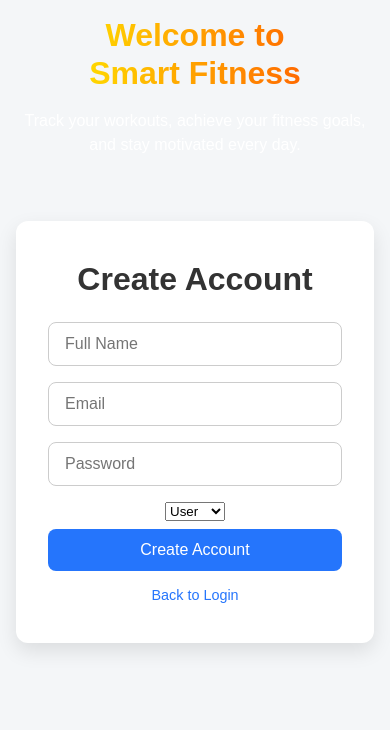
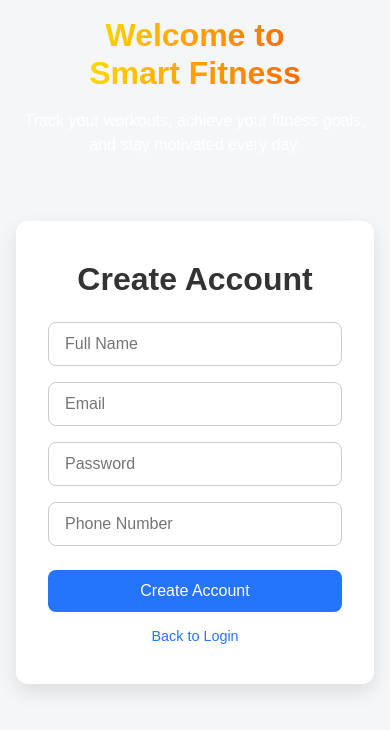
Before and after one commit to ShlokShrestha/GymPro-Fitness-Management-System, a React (Vite) app in the folder frontend/: page /signup in a window 390 px wide. Shown: the top 730 px of the page. Built offline with nearby package versions, Linux system fonts and the light colour scheme.

Commit message:
fix: added phone number field in signup

```diff
--- a/frontend/src/pages/auth/Signup.tsx
+++ b/frontend/src/pages/auth/Signup.tsx
@@ -9,6 +9,7 @@ export default function Signup() {
     email: "",
     password: "",
     role: "user",
+    phoneNumber: "",
   });
   const navigate = useNavigate();
 
@@ -47,17 +48,17 @@ export default function Signup() {
           required
           onChange={(e) => setForm({ ...form, password: e.target.value })}
         />
-        <select
-          value={form.role}
-          onChange={(e) => setForm({ ...form, role: e.target.value })}
-        >
-          <option value="user">User</option>
-          <option value="admin">Admin</option>
-        </select>
+        <input
+          type="text"
+          placeholder="Phone Number"
+          value={form.phoneNumber}
+          required
+          onChange={(e) => setForm({ ...form, phoneNumber: e.target.value })}
+        />
         <button type="submit">Create Account</button>
       </form>
       <div className="auth-links">
-        <Link to="/">Back to Login</Link>
+        <Link to="/login">Back to Login</Link>
       </div>
     </div>
   );
--- a/frontend/src/router/router.tsx
+++ b/frontend/src/router/router.tsx
@@ -1,4 +1,4 @@
-import { createBrowserRouter } from "react-router";
+import { createBrowserRouter, Navigate } from "react-router";
 import AuthLayout from "../layouts/AuthLayout";
 import AdminLayout from "../layouts/AdminLayout";
 import UserLayout from "../layouts/UserLayout";
@@ -16,6 +16,10 @@ import Clients from "../pages/admin/Clients/Clients";
 import Plans from "../pages/admin/Plans/Plans";
 
 const router = createBrowserRouter([
+  {
+    path: "/",
+    element: <Navigate to="/login" replace />,
+  },
   {
     element: (
       <PublicRoute>
```
